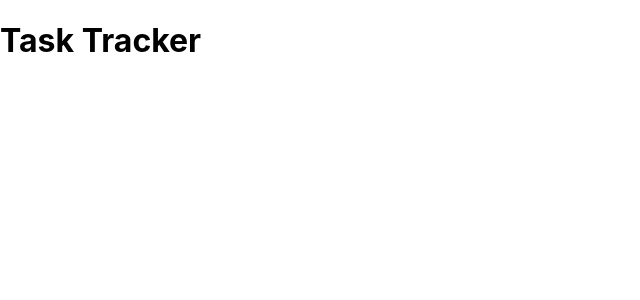
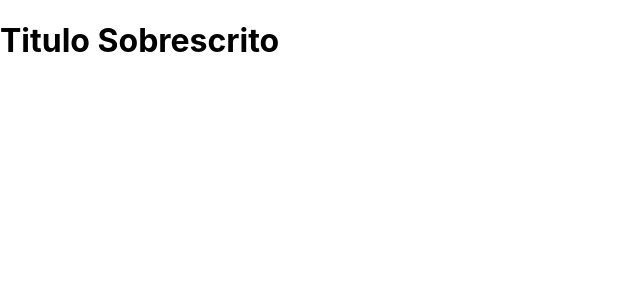
Before and after one commit to Shamoleambo/react-crash-course, a React (Create React App) app in the folder react-task-tracker/: page / in a window 1280 px wide. Shown: the top 300 px of the page, without its empty margins (0-640 px from the left). Built offline with nearby package versions, Linux system fonts and the light colour scheme.

Commit message:
react props

```diff
--- a/react-task-tracker/src/components/Header.js
+++ b/react-task-tracker/src/components/Header.js
@@ -1,9 +1,13 @@
-const Header = (props) => {
+const Header = ({ title }) => {
   return (
     <header>
-      <h1>Task Tracker</h1>
+      <h1>{title}</h1>
     </header>
   );
 };
 
+Header.defaultProps = {
+  title: "Titulo Sobrescrito",
+};
+
 export default Header;
```
